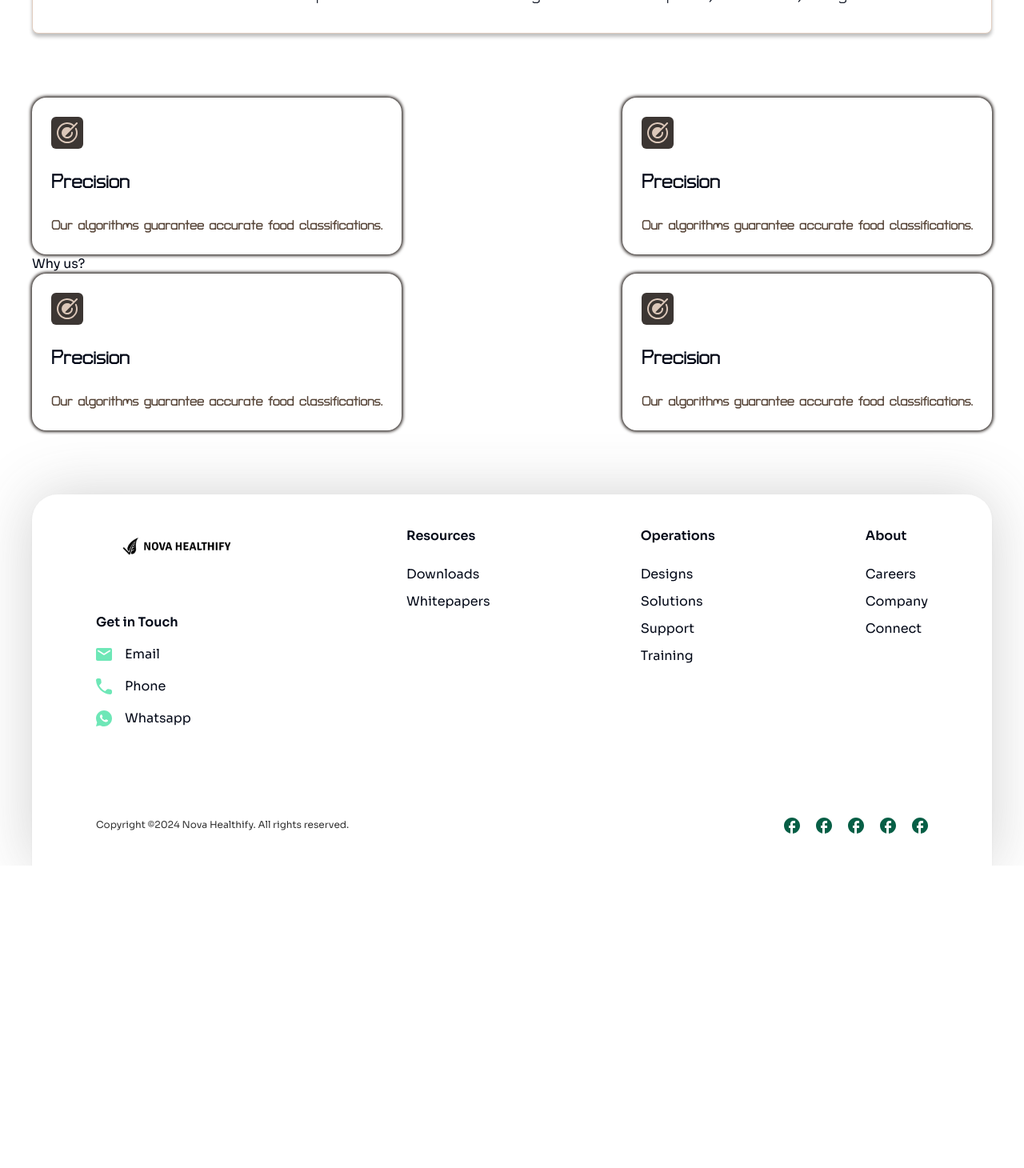
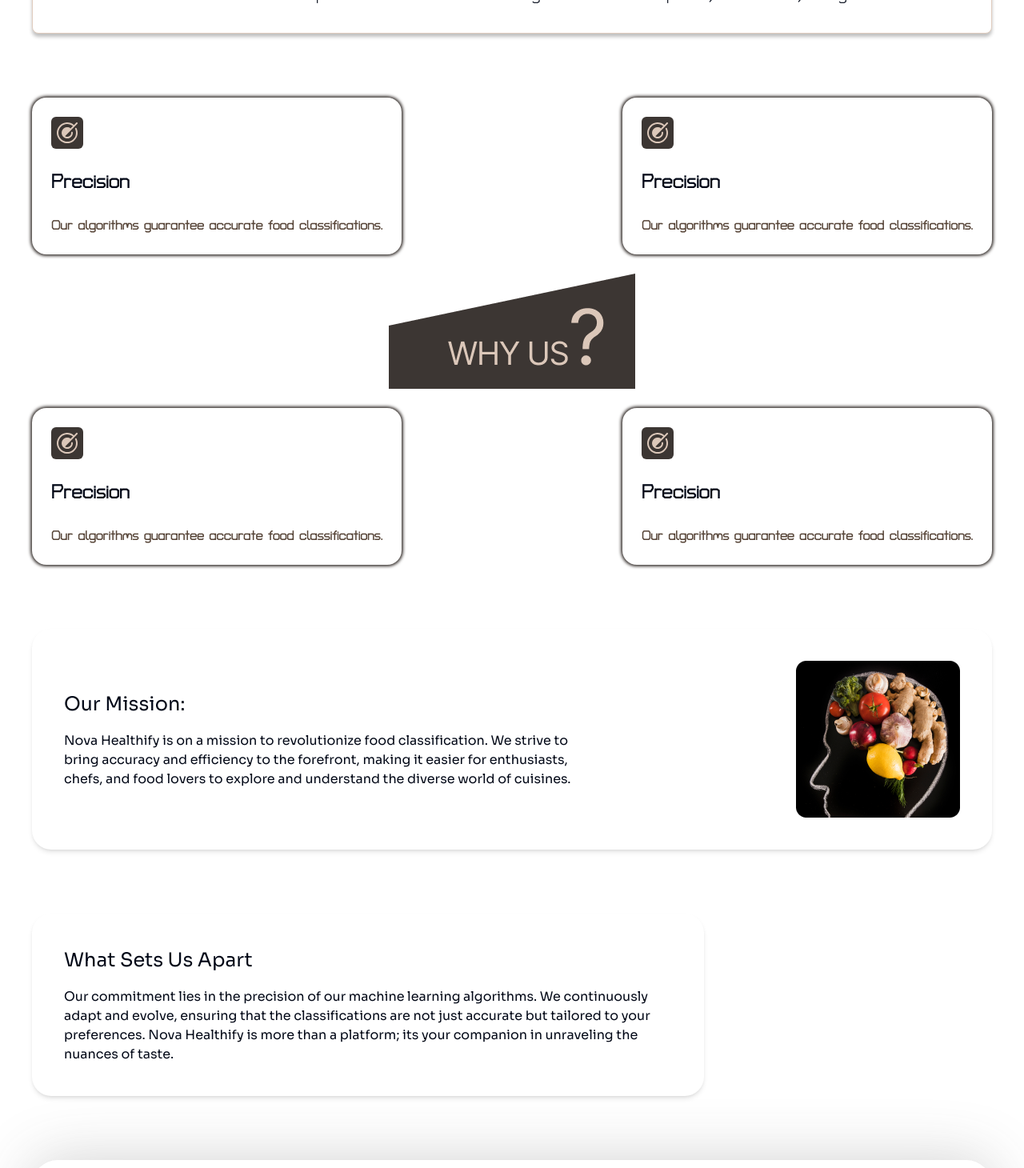
Before and after one commit to Novachaos82/nova-healthify, a Next.js app: page /about in a window 1280 px wide. Shown: the part 560-2020 px from the top of the page at 80% size. Before the commit the page ends 1642 px from the top, so only its background shows below. Built offline with nearby package versions, Linux system fonts and the light colour scheme.

Commit message:
- made about page

```diff
--- a/src/app/about/page.tsx
+++ b/src/app/about/page.tsx
@@ -1,5 +1,8 @@
 import InfoCards from "@/components/aboutus/InfoCards";
+import Image from "next/image";
 import { FC } from "react";
+import WhyUs from "@/assets/aboutus/WhyUs.png";
+import humanBrain from "@/assets/aboutus/humanBrain.png";
 
 interface pageProps {}
 
@@ -23,15 +26,47 @@ const page: FC<pageProps> = ({}) => {
           </p>
         </div>
       </div>
-      <div className="flex flex-col max-w-[1200px]  mt-20 mx-auto mb-20">
+      <div className="flex flex-col max-w-[1200px]  mt-20 mx-auto mb-20 gap-6">
         <div className="flex justify-between">
           <InfoCards />
           <InfoCards />
         </div>
-        <div>Why us?</div>
+        <div className="flex justify-center">
+          <Image src={WhyUs} alt="whyus" />
+        </div>
         <div className="flex justify-between">
           <InfoCards />
           <InfoCards />
+        </div>
+      </div>
+      {/* mission card */}
+      <div className="max-w-[1200px] flex shadow-md rounded-[24px] mx-auto bg-white mb-20 p-10">
+        <div className="w-[60%] flex flex-col justify-center gap-4">
+          <h1 className="text-[24px]"> Our Mission:</h1>
+          <p className="text-[16px]">
+            Nova Healthify is on a mission to revolutionize food classification.
+            We strive to bring accuracy and efficiency to the forefront, making
+            it easier for enthusiasts, chefs, and food lovers to explore and
+            understand the diverse world of cuisines.
+          </p>
+        </div>
+        <div className="w-[40%] flex flex-col items-end">
+          <Image src={humanBrain} alt="humanBrain" />
+        </div>
+      </div>
+
+      <div className="max-w-[1200px] mx-auto">
+        <div className="max-w-[70%] flex shadow-md rounded-[24px]  bg-white mb-20 p-10">
+          <div className=" flex flex-col justify-center gap-4">
+            <h1 className="text-[24px]"> What Sets Us Apart</h1>
+            <p className="text-[16px]">
+              Our commitment lies in the precision of our machine learning
+              algorithms. We continuously adapt and evolve, ensuring that the
+              classifications are not just accurate but tailored to your
+              preferences. Nova Healthify is more than a platform; its your
+              companion in unraveling the nuances of taste.
+            </p>
+          </div>
         </div>
       </div>
     </div>
```
Also changed, not shown: src/assets/aboutus/WhyUs.png (added), src/assets/aboutus/humanBrain.png (added).
